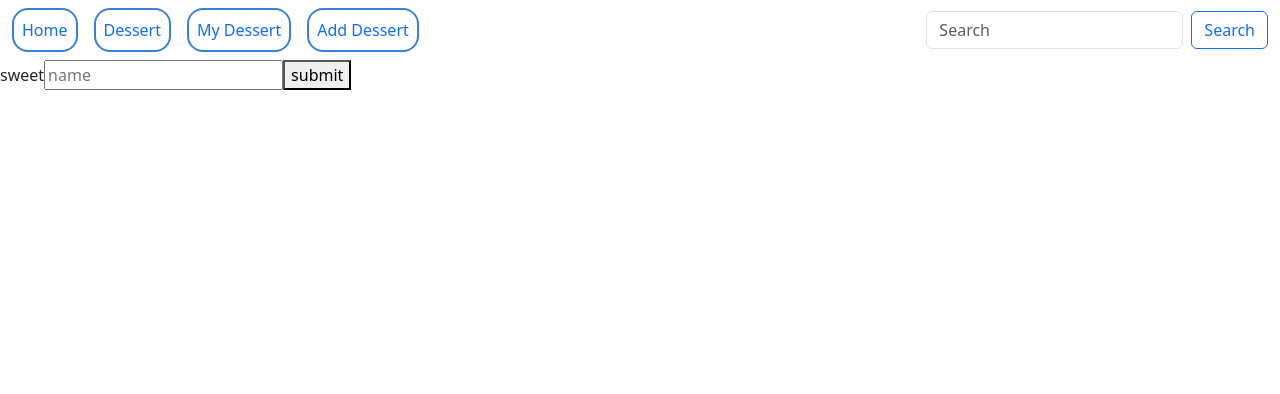
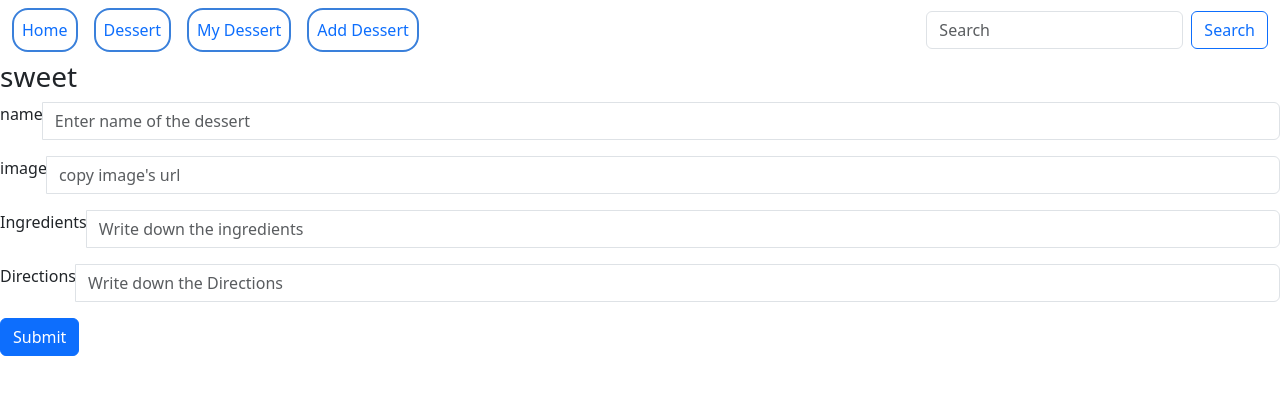
Before and after one commit to kyuhee1011/kyuhee-react-project, a React (Create React App) app: page /addForm in a window 1280 px wide. Shown: the top 394 px of the page. Built offline with nearby package versions, Linux system fonts and the light colour scheme; no server answers.

Commit message:
Updates AddForm and partially working

```diff
--- a/src/components/AddForm.js
+++ b/src/components/AddForm.js
@@ -3,15 +3,6 @@ import { useState } from "react";
 import { useHistory } from "react-router-dom";
 import { Form, Button, InputGroup } from "react-bootstrap";
 
-// fetch(`http://localhost:3000/desserts/${id}`, {
-//     method: "POST",
-//     headers: {
-//       "Content-Type": "application/json",
-//     },
-//     body: JSON.stringify({ favorites: !favorites }),
-//   })
-//     .then((res) => res.json())
-//     .then(onMyFav);
 const formList = {
   name: "",
   image: "",
@@ -19,19 +10,84 @@ const formList = {
   directions: "",
   Favorite: "",
 };
-function AddForm() {
+function AddForm({ onMyFavList }) {
   const [desserts, setDesserts] = useState(formList);
   let history = useHistory();
   console.log(history);
 
+  const handleInputChange = (e) => {
+    const { name, value } = e.target;
+    setDesserts((desserts) => ({ ...desserts, [name]: value }));
+  };
+
+  const handleSubmitTask = (e) => {
+    e.preventDefault();
+    let newList = {
+      name: desserts.name,
+      image: desserts.image,
+      description: desserts.description,
+      direction: desserts.directions,
+    };
+    fetch(`http://localhost:3000/desserts`, {
+      method: "POST",
+      headers: {
+        "Content-Type": "application/json",
+      },
+      body: JSON.stringify(newList),
+    })
+      .then((res) => res.json())
+      .then((returnedDesserts) => {
+        setDesserts(returnedDesserts);
+        history.push("/desserts");
+      });
+  };
   return (
-    <form>
-      <div>
-        <label> sweet </label>
-        <input type="text" placeholder="name" />
-        <button>submit</button>
-      </div>
-    </form>
+    <Form onSubmit={handleSubmitTask}>
+      <h3> sweet </h3>
+      <InputGroup className="mb-3">
+        <Form.Label>name</Form.Label>
+        <Form.Control
+          type="text"
+          name="name"
+          placeholder="Enter name of the dessert"
+          onChange={handleInputChange}
+          value={desserts.name}
+        />
+      </InputGroup>
+
+      <InputGroup className="mb-3">
+        <Form.Label>image</Form.Label>
+        <Form.Control
+          type="text"
+          placeholder="copy image's url"
+          onChange={handleInputChange}
+          value={desserts.image}
+        />
+      </InputGroup>
+
+      <InputGroup className="mb-3">
+        <Form.Label>Ingredients</Form.Label>
+        <Form.Control
+          type="text"
+          placeholder="Write down the ingredients"
+          onChange={handleInputChange}
+          value={desserts.ingredients}
+        />
+      </InputGroup>
+
+      <InputGroup className="mb-3">
+        <Form.Label>Directions</Form.Label>
+        <Form.Control
+          type="text"
+          placeholder="Write down the Directions"
+          onChange={handleInputChange}
+          value={desserts.directions}
+        />
+      </InputGroup>
+      <Button variant="primary" type="submit">
+        Submit
+      </Button>
+    </Form>
   );
 }
 //   const handleChangeTask = (e) => {
@@ -76,77 +132,6 @@ function AddForm() {
 //   //   const handleSubmitTask = (e) => {
 //   //     e.preventDefault();
 //   //   };
-//   return (
-//     // <h3> sweet {desserts}</h3>
-
-//     <>
-//       <InputGroup className="mb-3">
-//         <Form.Label>name</Form.Label>
-//         <Form.Control
-//           type="text"
-//           name="name"
-//           placeholder="Enter name of the dessert"
-//           onChange={handleChangeTask}
-//           value={desserts.name}
-//         />
-//       </InputGroup>
-
-//       <InputGroup className="mb-3">
-//         <Form.Label>image</Form.Label>
-//         <Form.Control
-//           type="image"
-//           placeholder="copy image's url"
-//           onChange={handleChangeTask}
-//           value={desserts.image}
-//         />
-//       </InputGroup>
-
-//       <InputGroup className="mb-3">
-//         <Form.Label>Ingredients</Form.Label>
-//         <Form.Control
-//           type="text"
-//           placeholder="Write down the ingredients"
-//           onChange={handleChangeTask}
-//           value={desserts.ingredients}
-//         />
-//       </InputGroup>
-
-//       <InputGroup className="mb-3">
-//         <Form.Label>Directions</Form.Label>
-//         <Form.Control
-//           type="text"
-//           placeholder="Write down the Directions"
-//           onChange={handleChangeTask}
-//           value={desserts.directions}
-//         />
-//       </InputGroup>
-//       <Button variant="primary" type="submit">
-//         Submit
-//       </Button>
-
-//       {/* // <Container className="">
-//     //   <Form onSubmit={handleSubmitTask}>
-//     //     <Form.Group className="mb-3" controlId="formBasicEmail">
-//     //       <Form.Label>name</Form.Label>
-//     //       <Form.Control type="text" name="name" placeholder="Enter name of the dessert" onChange={handleChangeTask} value={desserts.name} />
-//     //     </Form.Group>
-
-//     //     <Form.Group className="mb-3" controlId="formBasicPassword">
-//     //       <Form.Label>image</Form.Label>
-//     //       <Form.Control type="image" placeholder="copy image's url" onChange={handleChangeTask} value={desserts.image} />
-//     //     </Form.Group>
-//     //     <Form.Group className="mb-3" controlId="formBasicCheckbox">
-//     //       <Form.Label>description</Form.Label>
-//     //       <Form.Control type="text" placeholder="copy image's url" />
-//     //     </Form.Group>
-//     //     <Button variant="primary" type="submit">
-//     //       Submit
-//     //     </Button>
-//     //   </Form>
-//     // </Container>
-//   ); */}
-//     </>
-//   );
-// }
+//
 
 export default AddForm;
```
